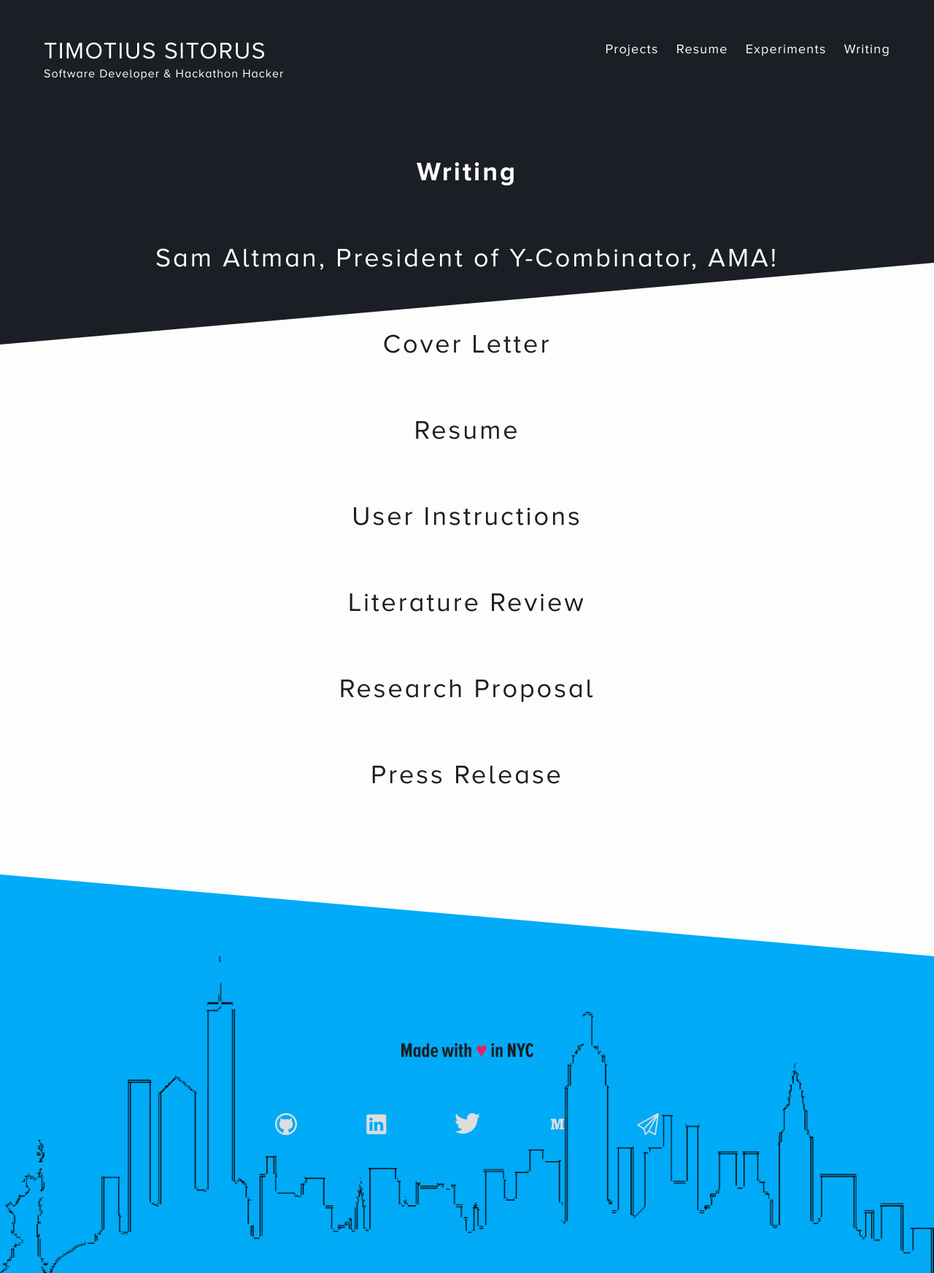
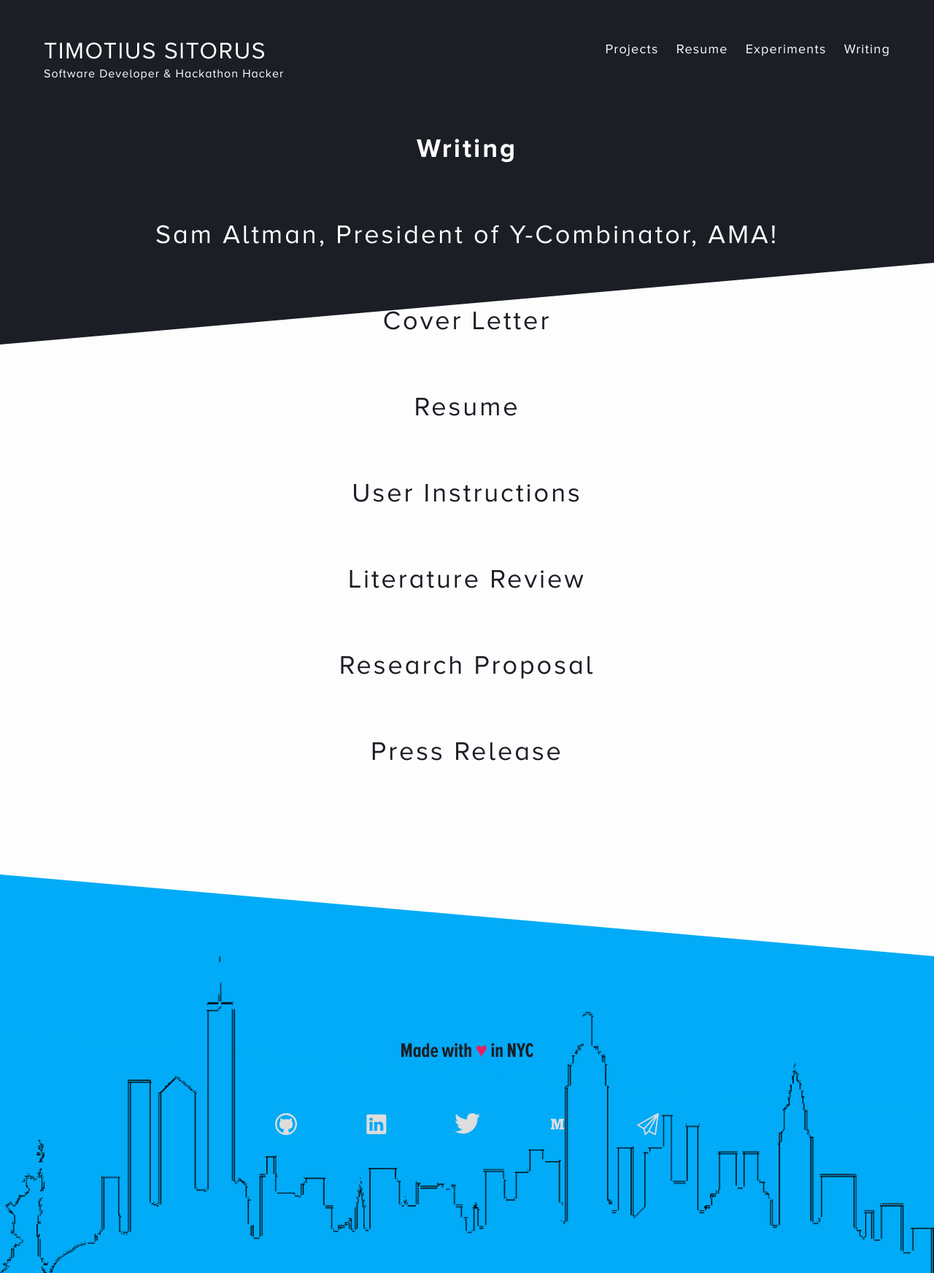
Before and after one commit to timotius02/timotius02.github.io, a Jekyll site: the page built from writing/index.html, in a window 1280 px wide. Shown: the whole page at 73% size. Built offline with Jekyll 4.4.1, drawn with Linux system fonts in a browser that asks for light colours; some web fonts are replaced.

Commit message:
fix banner bug

```diff
--- a/_sass/_layout.scss
+++ b/_sass/_layout.scss
@@ -418,8 +418,8 @@
 
     .writing-header {
         background-color: $black;
-        padding-top: 10%;
-        padding-bottom: 10%;
+        padding-top: 7.5%;
+        padding-bottom: 7.5%;
         height: 280px;
         margin-bottom: 950px;
         display: block;
```
